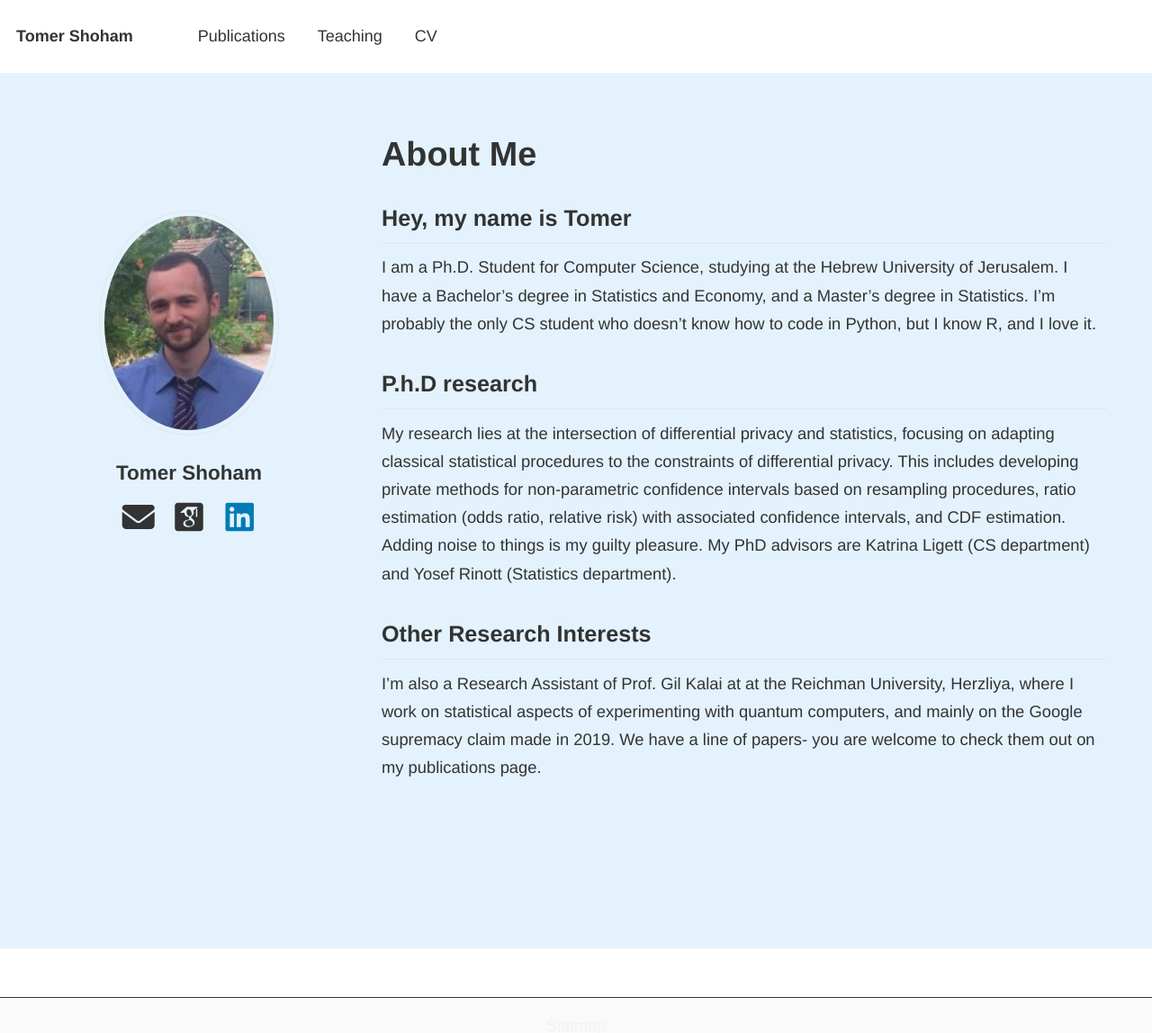
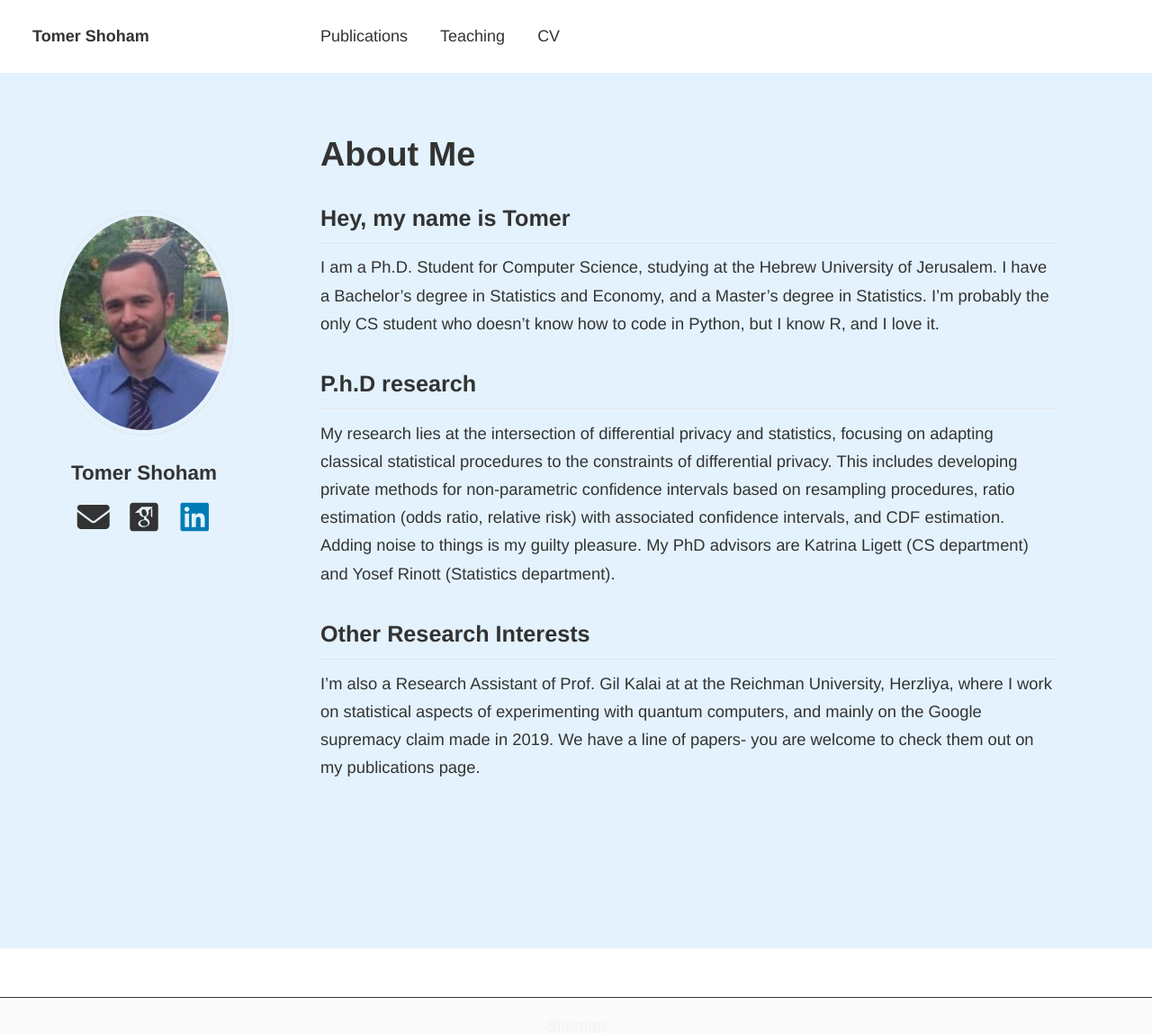
Before and after one commit to TomerShoham1/TomerShoham1.github.io, a Jekyll site: the page built from _pages/about.md, in a window 1280 px wide and 1209 px high. Shown: the top 1148 px of the window at 90% size. Built offline with Jekyll 4.4.1, drawn with Linux system fonts in a browser that asks for light colours; some web fonts are replaced; a script that is not in the unit is left out.

Commit message:
Codex tries to fix the problem

```diff
--- a/_includes/masthead.html
+++ b/_includes/masthead.html
@@ -4,9 +4,11 @@
   <div class="masthead__inner-wrap">
     <div class="masthead__menu">
       <nav id="site-nav" class="greedy-nav">
+        <div class="masthead__title masthead__menu-item masthead__menu-item--lg">
+          <a href="{{ base_path }}/">{{ site.title }}</a>
+        </div>
         <button><div class="navicon"></div></button>
         <ul class="visible-links">
-          <li class="masthead__menu-item masthead__menu-item--lg persist"><a href="{{ base_path }}/">{{ site.title }}</a></li>
           {% for link in site.data.navigation.main %}
             {% if link.url contains 'http' %}
               {% assign domain = '' %}
--- a/_sass/layout/_masthead.scss
+++ b/_sass/layout/_masthead.scss
@@ -18,11 +18,13 @@
   &__inner-wrap {
     @include container;
     @include clearfix;
-    padding: 1em;
+    width: 100%;
+    max-width: none;
+    padding: 1em 0;
     font-family: $sans-serif-narrow;
 
     @include breakpoint($x-large) {
-      max-width: $x-large;
+      max-width: none;
     }
 
     nav {
--- a/_sass/layout/_navigation.scss
+++ b/_sass/layout/_navigation.scss
@@ -3,8 +3,17 @@
    ========================================================================== */
 
 .greedy-nav {
+  display: grid;
+  grid-template-columns:
+    var(--site-left-column-width)
+    minmax(0, var(--site-center-column-width))
+    var(--site-right-column-width);
+  align-items: center;
   position: relative;
-  min-width: 250px;
+  width: 100%;
+  max-width: var(--site-layout-max-width);
+  min-width: 0;
+  margin: 0 auto;
   background: var(--global-bg-color);
 
   a {
@@ -19,17 +28,35 @@
     }
   }
 
+  .masthead__title {
+    grid-column: 1;
+    min-width: 0;
+    padding: 0 var(--site-column-padding);
+
+    a {
+      margin-left: 0;
+      margin-right: 0;
+      font-weight: 700;
+    }
+  }
+
+  button {
+    grid-column: 3;
+    justify-self: end;
+  }
+
   .visible-links {
-    display: table;
+    display: flex;
+    grid-column: 2;
+    min-width: 0;
+    padding: 0 var(--site-column-padding);
+    align-items: center;
 
     li {
-      display: table-cell;
+      display: block;
       vertical-align: middle;
 
       &:first-child {
-        font-weight: bold;
-        text-wrap: wrap;
-
         a {
           margin-left: 0;
         }
@@ -57,6 +84,33 @@
   }
 
   .hidden-links {
+    grid-column: 2 / 4;
     display: none;
   }
 }
+
+@media (max-width: 900px) {
+  .greedy-nav {
+    grid-template-columns: 1fr auto;
+    padding: 0 1em;
+  }
+
+  .greedy-nav .masthead__title {
+    grid-column: 1;
+    padding: 0;
+  }
+
+  .greedy-nav button {
+    grid-column: 2;
+  }
+
+  .greedy-nav .visible-links,
+  .greedy-nav .hidden-links {
+    grid-column: 1 / 3;
+    padding: 0;
+  }
+
+  .greedy-nav .visible-links {
+    flex-wrap: wrap;
+  }
+}
--- a/_sass/layout/_three-column-layout.scss
+++ b/_sass/layout/_three-column-layout.scss
@@ -1,25 +1,38 @@
+:root {
+  --site-layout-max-width: 1400px;
+  --site-left-column-width: 25%;
+  --site-center-column-width: 70%;
+  --site-right-column-width: 5%;
+  --site-column-padding: 2em;
+  --site-content-max-width: 820px;
+}
+
 .three-column-layout {
-  display: flex;
+  display: grid;
+  grid-template-columns:
+    var(--site-left-column-width)
+    minmax(0, var(--site-center-column-width))
+    var(--site-right-column-width);
   width: 100%;
-  max-width: 1180px;
+  max-width: var(--site-layout-max-width);
   margin: 0 auto;
   padding-top: 4em;
-  gap: 3rem;
 }
 
 .left-column {
-  flex: 0 0 320px;
-  padding: 0;
+  grid-column: 1;
+  min-width: 0;
+  padding: 0 var(--site-column-padding);
 }
 
 .center-column {
-  flex: 1 1 auto;
+  grid-column: 2;
   min-width: 0;
-  padding: 0;
+  padding: 0 var(--site-column-padding);
 }
 
 .right-column {
-  display: none;
+  grid-column: 3;
 }
 
 @media (max-width: 900px) {
@@ -30,5 +43,10 @@
 
   .left-column {
     margin-bottom: 2em;
+    padding: 0;
+  }
+
+  .center-column {
+    padding: 0;
   }
 }
--- a/assets/css/main.scss
+++ b/assets/css/main.scss
@@ -62,16 +62,21 @@ body {
   margin-bottom: 0.5rem;
 }
 
-.page__content {
-  max-width: 820px;
+.center-column .page,
+.center-column .archive {
+  float: none;
+  width: 100%;
+  max-width: var(--site-content-max-width);
+  margin: 0;
+  padding: 0;
 }
 
-.center-column .page {
-  float: none;
-  width: 100%;
-  max-width: 820px;
-  margin: 0;
-  padding: 0;
+.center-column .list__item {
+  padding-right: 0;
+}
+
+.center-column .page__content {
+  max-width: none;
 }
 
 /* 3. Slightly nicer body text */
```
Also changed, not shown: 1 other file.
